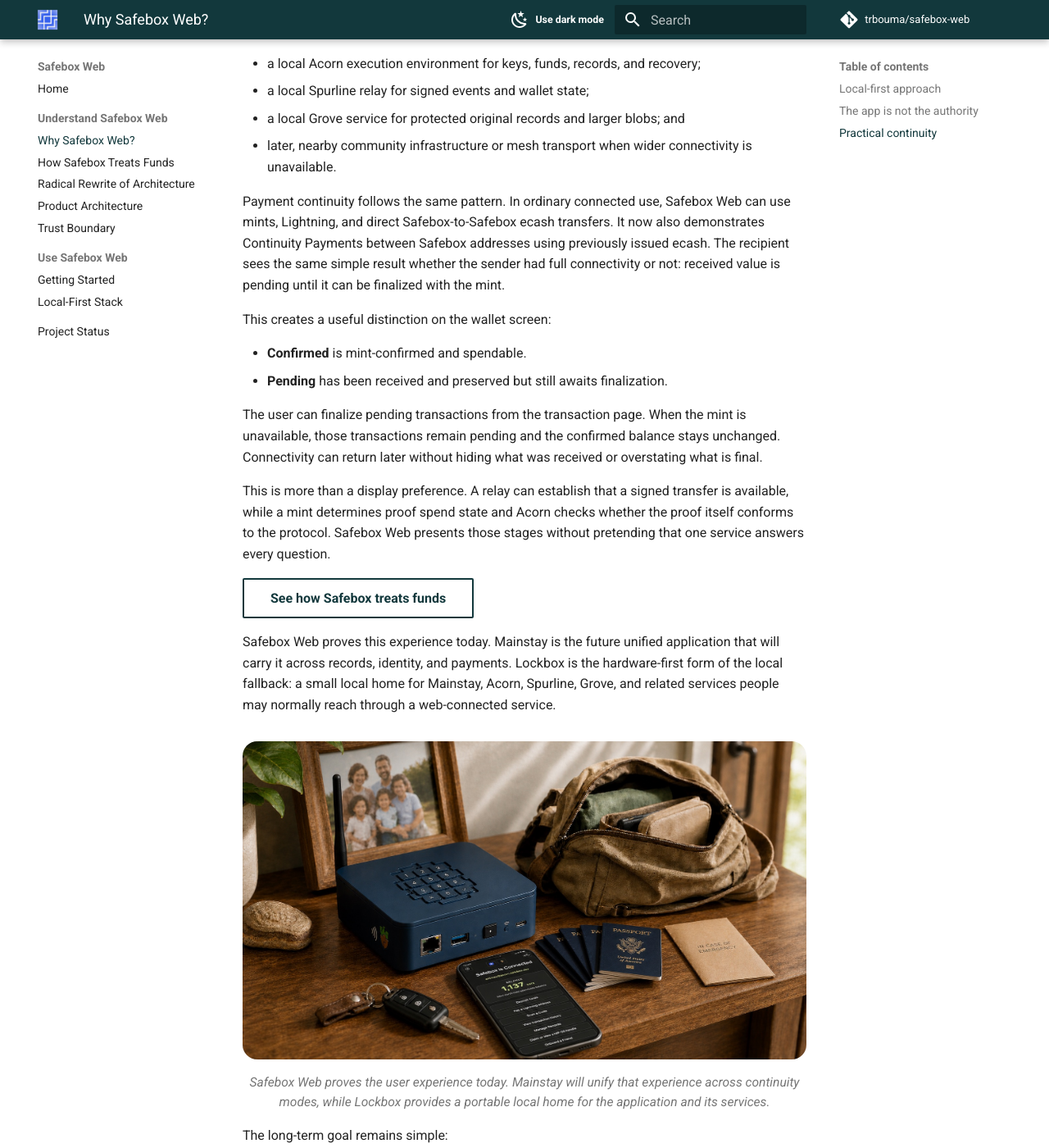
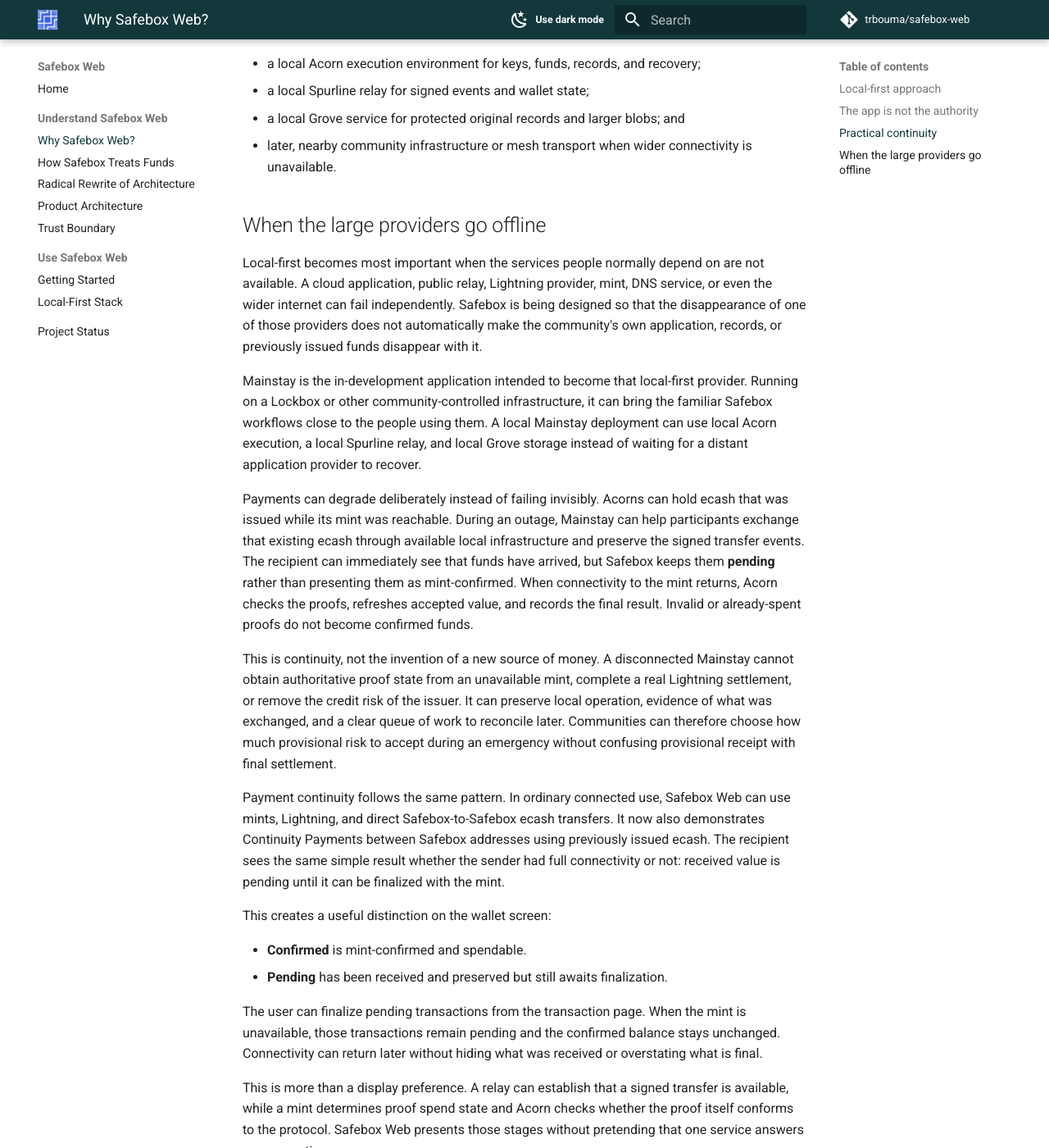
Before and after one commit to trbouma/safebox-web, an MkDocs documentation site: the page built from website/why-safebox-web.md, in a window 1280 px wide and 1400 px high, scrolled down 1199 px. Shown: the whole window at 82% size. Built offline with MkDocs 1.6.1 and Material for MkDocs 9.7.7, drawn with Linux system fonts in a browser that asks for light colours; comment, search, counter and statistics services are not loaded.

Commit message:
feat(ux): standardize view navigation and clarify local continuity
Place page titles before navigation and content, move advisories to the bottom,
and repeat Home and parent navigation on long pages. Introduce a shared
navigation partial and responsive styling. Explain how Mainstay can preserve
local operation and pending funds during provider outages until mint
finalization resumes.

docs: clarify local-first continuity and standardize view navigation

Explain how Mainstay can preserve local operation and pending ecash transfers
during provider outages, with mint finalization resuming after connectivity
returns. Standardize view-page title, navigation, content, and advisory order,
including repeated navigation on long pages.

```diff
--- a/app/static/styles.css
+++ b/app/static/styles.css
@@ -236,6 +236,7 @@
 .danger-zone h2 { margin-top: 0; font-size: 1.15rem; }
 .danger-button { border-color: var(--error); color: var(--error); font-weight: 700; }
 .transaction-headline { text-align: center; }
+.page-navigation-bottom { margin-top: 1.5rem; }
 .transaction-balance { margin-top: 0; }
 .pending-transaction-list { display: grid; gap: .75rem; margin: 0 0 1.25rem; }
 .pending-transaction-list h2 { margin: 0; font-size: 1.15rem; }
--- a/website/why-safebox-web.md
+++ b/website/why-safebox-web.md
@@ -56,6 +56,39 @@
 - later, nearby community infrastructure or mesh transport when wider
   connectivity is unavailable.
 
+## When the large providers go offline
+
+Local-first becomes most important when the services people normally depend on
+are not available. A cloud application, public relay, Lightning provider, mint,
+DNS service, or even the wider internet can fail independently. Safebox is
+being designed so that the disappearance of one of those providers does not
+automatically make the community's own application, records, or previously
+issued funds disappear with it.
+
+Mainstay is the in-development application intended to become that local-first
+provider. Running on a Lockbox or other community-controlled infrastructure,
+it can bring the familiar Safebox workflows close to the people using them. A
+local Mainstay deployment can use local Acorn execution, a local Spurline
+relay, and local Grove storage instead of waiting for a distant application
+provider to recover.
+
+Payments can degrade deliberately instead of failing invisibly. Acorns can
+hold ecash that was issued while its mint was reachable. During an outage,
+Mainstay can help participants exchange that existing ecash through available
+local infrastructure and preserve the signed transfer events. The recipient
+can immediately see that funds have arrived, but Safebox keeps them **pending**
+rather than presenting them as mint-confirmed. When connectivity to the mint
+returns, Acorn checks the proofs, refreshes accepted value, and records the
+final result. Invalid or already-spent proofs do not become confirmed funds.
+
+This is continuity, not the invention of a new source of money. A disconnected
+Mainstay cannot obtain authoritative proof state from an unavailable mint,
+complete a real Lightning settlement, or remove the credit risk of the issuer.
+It can preserve local operation, evidence of what was exchanged, and a clear
+queue of work to reconcile later. Communities can therefore choose how much
+provisional risk to accept during an emergency without confusing provisional
+receipt with final settlement.
+
 Payment continuity follows the same pattern. In ordinary connected use,
 Safebox Web can use mints, Lightning, and direct Safebox-to-Safebox ecash
 transfers. It now also demonstrates Continuity Payments between Safebox
```
Also changed, not shown: docs/HYPERMEDIA-ARCHITECTURE.md (+7 -0 lines), 8 other files.
